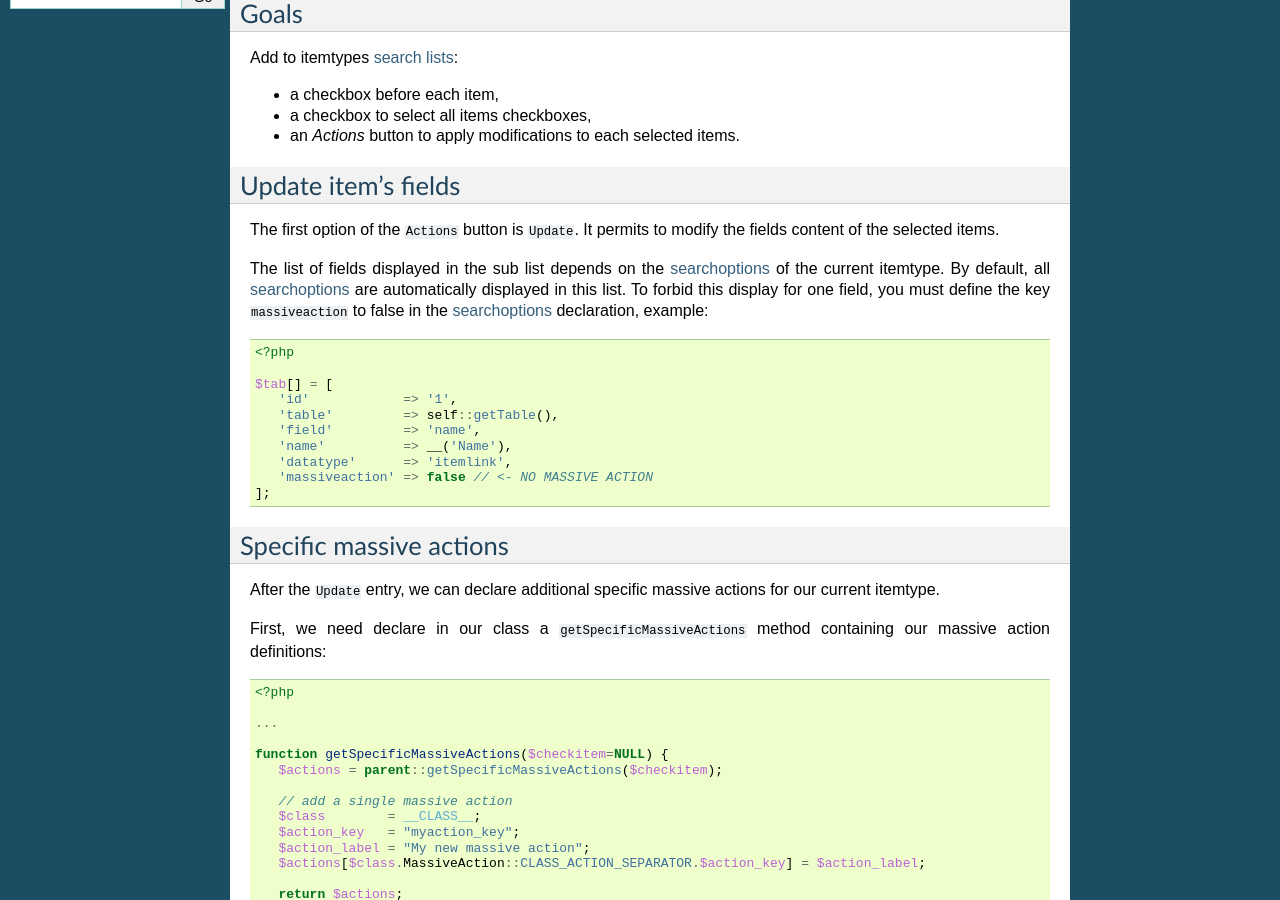
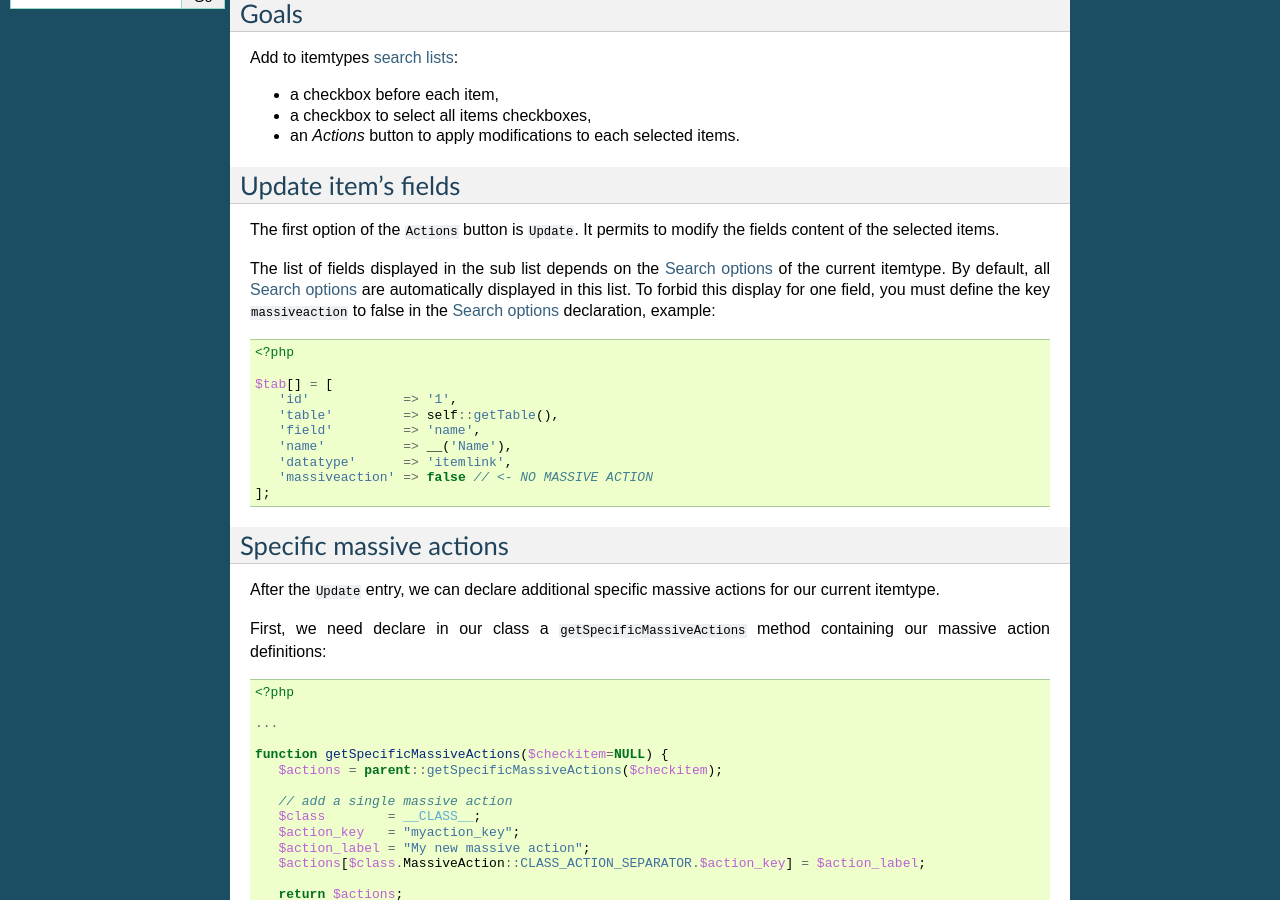
Before and after one commit to glpi-project/docdev, a Sphinx documentation site: the page built from source/devapi/massiveactions.rst, in a window 1280 px wide and 900 px high, scrolled down 364 px. Built offline with Sphinx 7.4.7, drawn with Linux system fonts in a browser that asks for light colours.

Commit message:
use :ref:

```diff
--- a/source/devapi/massiveactions.rst
+++ b/source/devapi/massiveactions.rst
@@ -1,7 +1,3 @@
-.. _searchoptions: ../devapi/search#search-options
-
-.. _massiveactions
-
 Massive Actions
 ---------------
 
@@ -23,9 +19,9 @@ Update item's fields
 The first option of the ``Actions`` button is ``Update``.
 It permits to modify the fields content of the selected items.
 
-The list of fields displayed in the sub list depends on the searchoptions_ of the current itemtype.
-By default, all searchoptions_ are automatically displayed in this list.
-To forbid this display for one field, you must define the key ``massiveaction`` to false in the searchoptions_ declaration, example:
+The list of fields displayed in the sub list depends on the :ref:`search_options` of the current itemtype.
+By default, all :ref:`search_options` are automatically displayed in this list.
+To forbid this display for one field, you must define the key ``massiveaction`` to false in the :ref:`search_options` declaration, example:
 
 .. code-block:: php
 
```
